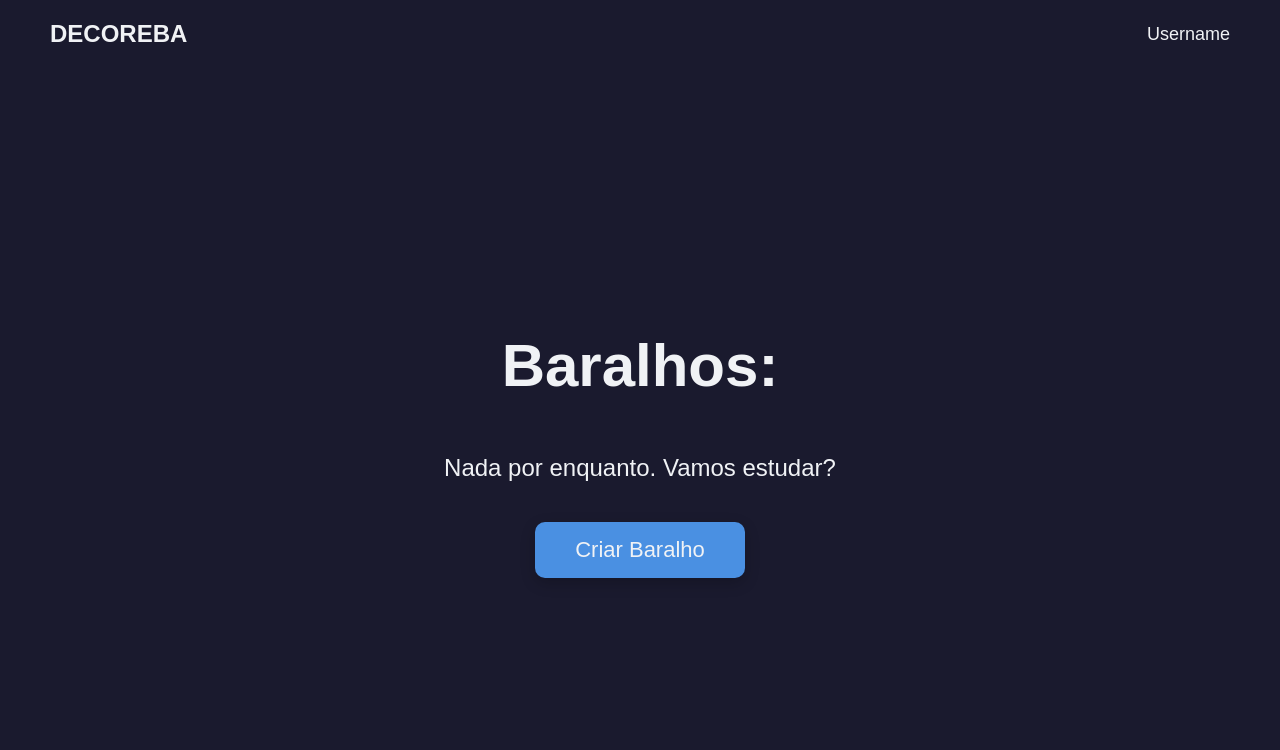
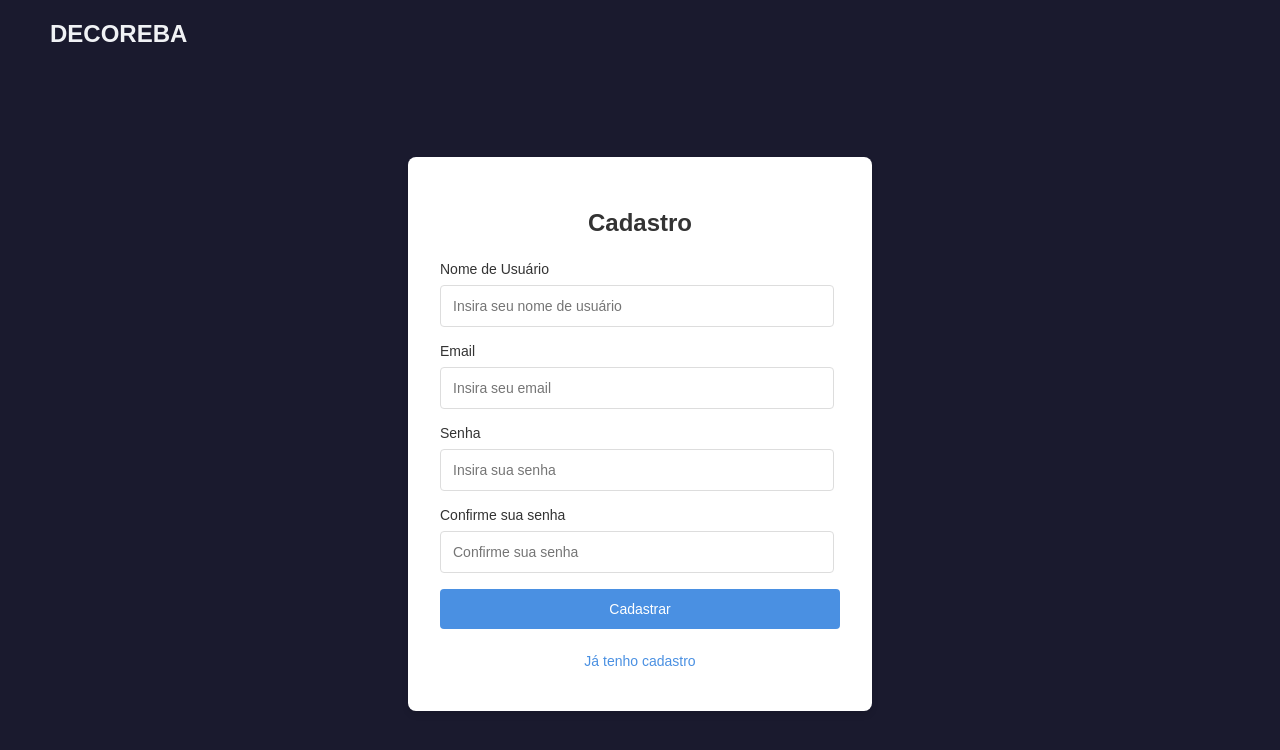
Before and after one commit to EmanuelMJC/flashcards-frontend, a React (Create React App) app in the folder flashcards-frontend/: page / in a window 1280 px wide. Both pictures are taken after a click on the button "Sign In". Shown: the top 750 px of the page. Built offline with nearby package versions, Linux system fonts and the light colour scheme.

Commit message:
Ajustando navegação entre login e register

```diff
--- a/flashcards-frontend/src/App.js
+++ b/flashcards-frontend/src/App.js
@@ -26,6 +26,10 @@ function App() {
         return <FlashcardStudy />;
       case 'report':
         return <Report />;
+      case 'login':
+        return <Login navigateTo={navigateTo} />;
+      case 'register':
+        return <Register navigateTo={navigateTo} />;
       default:
         return <Home navigateTo={navigateTo} />;
     }
--- a/flashcards-frontend/src/home/pages/Home.js
+++ b/flashcards-frontend/src/home/pages/Home.js
@@ -8,8 +8,8 @@ function Home({ navigateTo }) {
       <header className="home-header">
         <div className="logo">DECOREBA</div>
         <nav className="auth-buttons">
-          <button className="btn-sign-in" onClick={() => navigateTo('dashboard')}>Sign In</button>
-          <button className="btn-login" onClick={() => navigateTo('dashboard')}>Login</button>
+          <button className="btn-sign-in" onClick={() => navigateTo('register')}>Sign In</button>
+          <button className="btn-login" onClick={() => navigateTo('login')}>Login</button>
         </nav>
       </header>
 
--- /dev/null
+++ b/flashcards-frontend/src/login/pages/login/login.jsx
@@ -0,0 +1,121 @@
+import React, { useState } from 'react';
+import * as Form from '@radix-ui/react-form';
+import { loginUser } from '../../services/loginService';
+import './login.css';
+
+function Login({ navigateTo }) {
+  const [error, setError] = useState(null);
+  const [isLoading, setIsLoading] = useState(false);
+
+  const handleSubmit = async (event) => {
+    event.preventDefault();
+    setError(null);
+    setIsLoading(true);
+
+    try {
+      const formData = new FormData(event.currentTarget);
+      const { email, password } = Object.fromEntries(formData);
+
+
+      if (!email || !password) {
+        throw new Error('Preencha todos os campos');
+      }
+
+      const response = await loginUser(email, password);
+
+      if (response.token) {
+        navigateTo('dashboard');
+      }
+    } catch (err) {
+      setError(err.message || 'Credenciais inválidas ou erro no servidor');
+    } finally {
+      setIsLoading(false);
+    }
+  };
+
+  return (
+    <div className="home-container">
+      <header className="home-header">
+        <div className="logo">DECOREBA</div>
+      </header>
+
+      <main className="hero-section">
+        <div className="login-card">
+          <h2 className="login-title">Login</h2>
+
+          {error && (
+            <div className="error-message">
+              {error.includes('Credenciais inválidas')
+                ? 'Email ou senha incorretos'
+                : error}
+            </div>
+          )}
+
+          <Form.Root className="login-form" onSubmit={handleSubmit}>
+            <Form.Field className="form-field" name="email">
+              <Form.Label className="form-label">Email</Form.Label>
+              <Form.Control asChild>
+                <input
+                  className="form-input"
+                  type="email"
+                  placeholder="Insira seu email"
+                  required
+                />
+              </Form.Control>
+              <Form.Message className="form-message" match="valueMissing">
+                Insira seu email
+              </Form.Message>
+              <Form.Message className="form-message" match="typeMismatch">
+                Por favor, insira um email válido
+              </Form.Message>
+            </Form.Field>
+
+            <Form.Field className="form-field" name="password">
+              <Form.Label className="form-label">Senha</Form.Label>
+              <Form.Control asChild>
+                <input
+                  className="form-input"
+                  type="password"
+                  placeholder="Insira sua senha"
+                  required
+                  minLength={6}
+                />
+              </Form.Control>
+              <Form.Message className="form-message" match="valueMissing">
+                Insira sua senha
+              </Form.Message>
+              <Form.Message className="form-message" match="tooShort">
+                A senha deve ter pelo menos 6 caracteres
+              </Form.Message>
+            </Form.Field>
+
+            <a href="/forgot-password" className="forgot-password">
+              Esqueci minha senha
+            </a>
+
+            <Form.Submit asChild>
+              <button
+                type="submit"
+                className="login-button"
+                disabled={isLoading}
+              >
+                {isLoading ? (
+                  <>
+                    <span className="spinner"></span>
+                    Carregando...
+                  </>
+                ) : 'Entrar'}
+              </button>
+            </Form.Submit>
+          </Form.Root>
+
+          <a href="/register" className="create-account" onClick={() => navigateTo('register')}>
+            Não tem uma conta? Criar conta
+          </a>
+        </div>
+      </main>
+    </div>
+  );
+};
+
+export default Login;
--- a/flashcards-frontend/src/login/pages/register/register.jsx
+++ b/flashcards-frontend/src/login/pages/register/register.jsx
@@ -4,7 +4,7 @@ import { registerUser } from '../../services/registerService';
 import { loginUser } from '../../services/loginService';
 import './register.css';
 
-const Register = () => {
+function Register({ navigateTo }) {
   const [error, setError] = useState(null);
   const [isLoading, setIsLoading] = useState(false);
   const [successMessage, setSuccessMessage] = useState(null);
@@ -136,7 +136,7 @@ const Register = () => {
             </Form.Submit>
           </Form.Root>
 
-          <a href="/login" className="create-account">Já tenho cadastro</a>
+          <a href="/login" className="create-account" onClick={() => navigateTo('login')}>Já tenho cadastro</a>
         </div>
       </main>
     </div>
--- a/flashcards-frontend/src/login/services/loginService.js
+++ b/flashcards-frontend/src/login/services/loginService.js
@@ -7,7 +7,7 @@ export const loginUser = async (email, password) => {
       throw new Error('Email e senha são obrigatórios');
     }
 
-    const response = await fetch('https://congenial-fishstick-jj9rw775v575fpr77-3001.app.github.dev/auth/login', {
+    const response = await fetch('http://localhost:3000/auth/login', {
       method: 'POST',
       headers: {
         'Content-Type': 'application/json',
```
